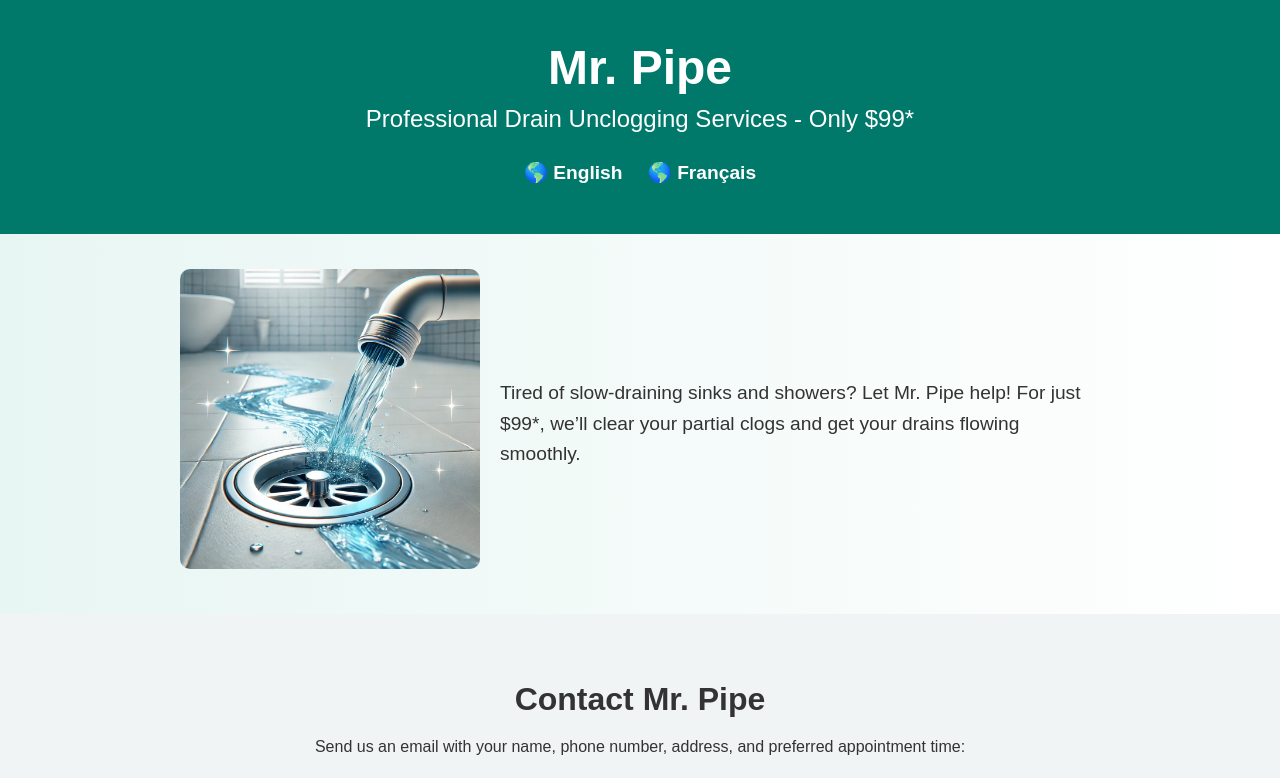
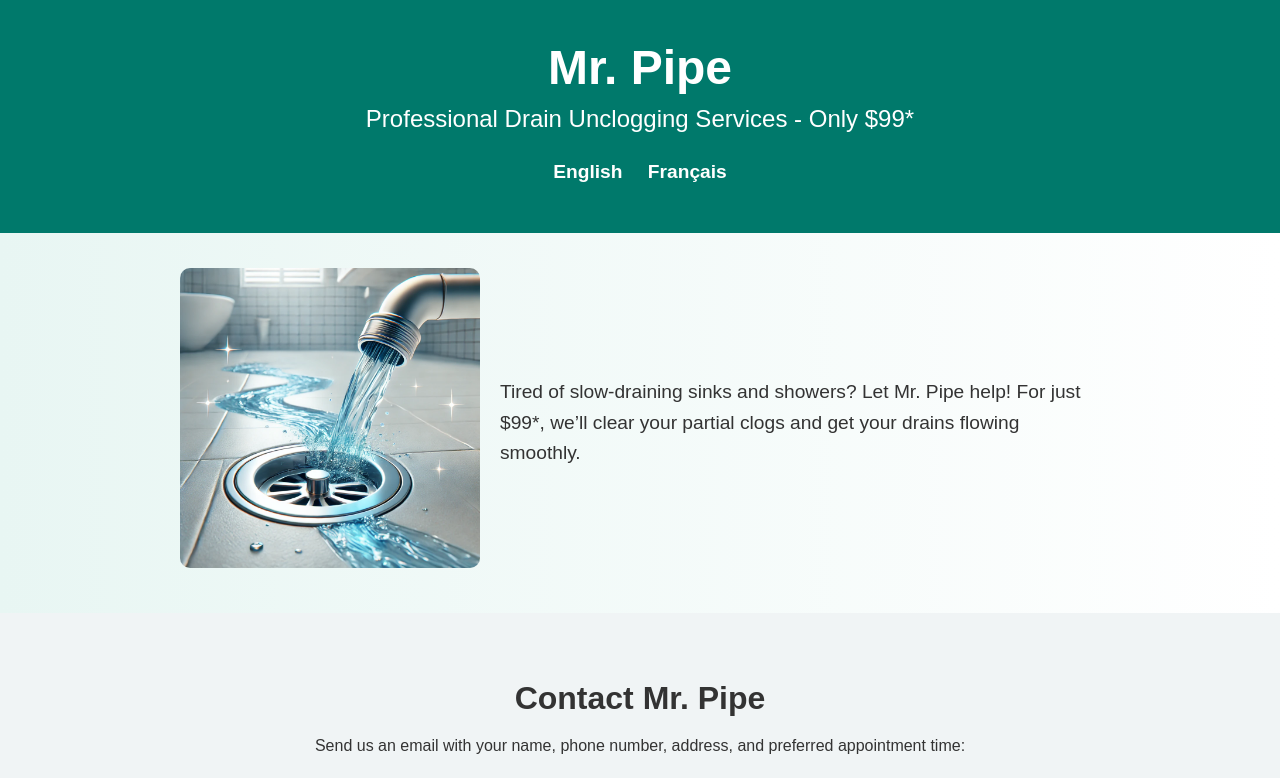
Before and after one commit to MikeG3/MrPipe, a plain HTML site: page index.html in a window 1280 px wide. Shown: the top 778 px of the page. Drawn offline with Linux system fonts and the light colour scheme.

Commit message:
Remove language emoticons

```diff
--- a/index.html
+++ b/index.html
@@ -14,8 +14,8 @@
         </div>
         <br>
         <div class="language-switcher">
-            <a href="?lang=en" id="en">🌎 English</a>
-            <a href="?lang=fr" id="fr">🌎 Français</a>
+            <a href="?lang=en" id="en">English</a>
+            <a href="?lang=fr" id="fr">Français</a>
         </div>
     </header>
     <main>
```
